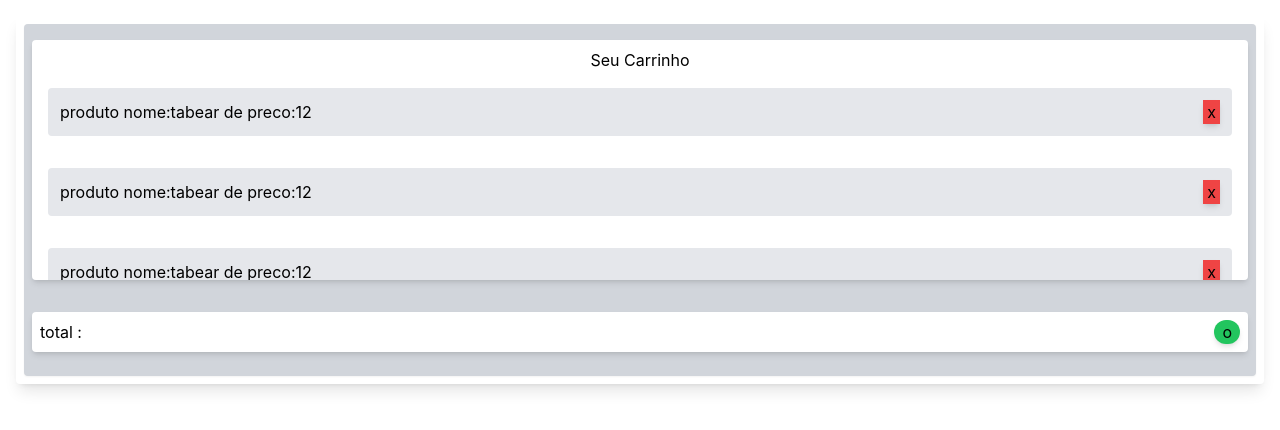
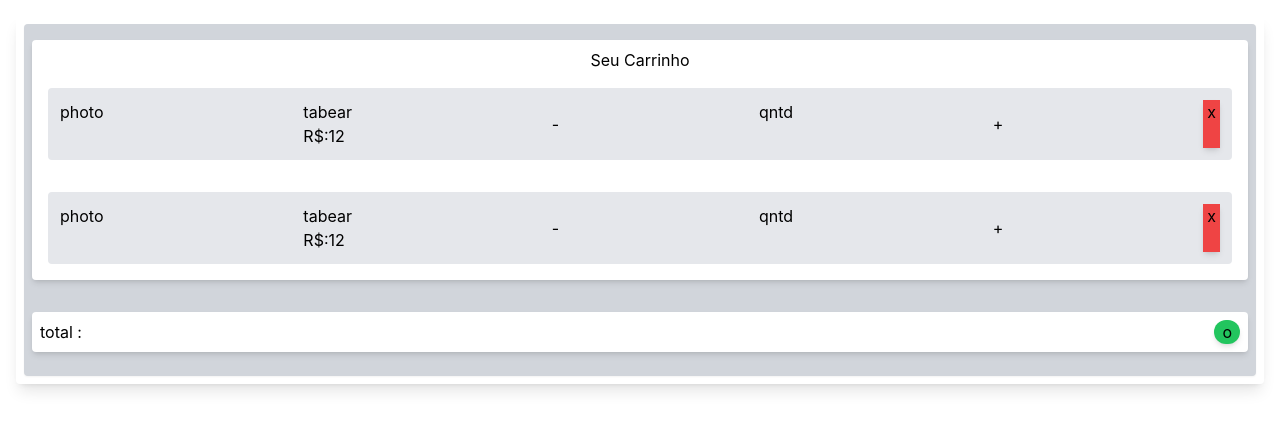
Before and after one commit to Costa-Vitor-Fernandes/peraltabacosFront, a Next.js app: page /carrinho in a window 1280 px wide. Shown: the top 430 px of the page. Built offline with nearby package versions, Linux system fonts and the light colour scheme.

Commit message:
login now loads a token and redirects to main page

```diff
--- a/pages/_app.tsx
+++ b/pages/_app.tsx
@@ -1,8 +1,17 @@
 import '../styles/globals.css'
+import {SetStateAction, useState, Dispatch} from "react"
 import type { AppProps } from 'next/app'
+import {TokenContext} from './context'
 
 function MyApp({ Component, pageProps }: AppProps) {
-  return <Component {...pageProps} />
+
+  const [token,setToken] = useState<string>("no token here yet")
+
+  return (<TokenContext.Provider value={{token,setToken}}>
+  <Component {...pageProps} />
+  </TokenContext.Provider>
+  )
+
 }
 
 export default MyApp
--- a/pages/admin.tsx
+++ b/pages/admin.tsx
@@ -1,6 +1,16 @@
 
-const Admin = () =>{
-    return <div className="flex flex-col bg-gray-200 shadow-md rounded-lg p-2 m-4">
+import { withRouter } from "next/router"
+import { WithRouterProps } from "next/dist/client/with-router"
+import { useContext } from "react"
+import { TokenContext } from "./context"
+
+
+const Admin = (props:WithRouterProps) =>{
+
+    const {token} = useContext(TokenContext)
+
+    if(props.router.query.adminStatus && token ){
+        return (<div className="flex flex-col bg-gray-200 shadow-md rounded-lg p-2 m-4">
         <p>Pagina do Admin
 
         </p>
@@ -13,9 +23,9 @@ const Admin = () =>{
         <div className="bg-gray-300 shadow-md p-2 m-2">estoque</div>
         <div className="bg-gray-300 shadow-md p-2 m-2">vendas</div>
         </div>
-        </div>
+        </div>)
+}else
+return <div className="flex h-screen justify-center items-center">404 | Nada aqui</div>
+
 }
-
-
-
-export default Admin
+export default withRouter(Admin)
--- a/pages/cadastro.tsx
+++ b/pages/cadastro.tsx
@@ -11,17 +11,25 @@ const Cadastro = () =>{
 
 
 const register = () =>{
-    // axios.post('cadastrar..')
+    if(password !== password2) return alert('passwords do not match')
+
+    console.log(nome, email, tel, password2,)
+    axios.post('http://localhost:3002/newUser',{
+        email: email,
+        tel: tel,
+        password: password,
+        name: nome
+    }).then((res)=>{console.log(res, 'res log')})
 }
 
     return (<div className="flex h-screen justify-center items-center">
         <div className="flex flex-col bg-gray-100 p-10 rounded-md">
-        <input className="mb-2 px-10 shadow-md rounded-md" type={'text'} placeholder="Nome" />
-        <input className="mb-2 px-10 shadow-md rounded-md" type={'tel'} placeholder="Telefone" />
-        <input className="mb-2 px-10 shadow-md rounded-md" type="email" placeholder="Email" />
-        <input className="mb-2 px-10 shadow-md rounded-md" type="password" placeholder="Password" />
-        <input className="mb-2 px-10 shadow-md rounded-md" type="password" placeholder="Confirme Password" />
-        <input className="mt-2 px-10 shadow-md bg-green-300 rounded-full hover:bg-green-500 focus:bg-green-500" type="button" value="Cadastrar" />
+        <input className="mb-2 px-10 shadow-md rounded-md" type={'text'} placeholder="Nome" onChange={(e)=>{ setNome(e.target.value);}} />
+        <input className="mb-2 px-10 shadow-md rounded-md" type={'tel'} placeholder="Telefone" onChange={(e)=>{ setTel(+e.target.value);}} />
+        <input className="mb-2 px-10 shadow-md rounded-md" type="email" placeholder="Email" onChange={(e)=>{ setEmail(e.target.value);}} />
+        <input className="mb-2 px-10 shadow-md rounded-md" type="password" placeholder="Password" onChange={(e)=>{ setPassword(e.target.value);}} />
+        <input className="mb-2 px-10 shadow-md rounded-md" type="password" placeholder="Confirme Password" onChange={(e)=>{ setPassword2(e.target.value);}} />
+        <input className="mt-2 px-10 shadow-md bg-green-300 rounded-full hover:bg-green-500 focus:bg-green-500" type="button" value="Cadastrar" onClick={()=>register()} />
         </div>
     </div>)
 }
--- a/pages/carrinho.tsx
+++ b/pages/carrinho.tsx
@@ -1,20 +1,36 @@
+import { useContext } from "react"
+import { TokenContext } from "./context"
+
 interface ProdutoNoCarrinhoProps {
     name:string,
     price:number,
-
 }
 
 const ProdutoNoCarrinho = (props:ProdutoNoCarrinhoProps) =>  {
     return (<div className="flex bg-gray-200 justify-between rounded p-3 m-4">
-        <div>produto nome:{props.name} de preco:{props.price}</div>
+        <div>photo</div>
+        <div><p>{props.name}</p>
+        <p>R$:{props.price}</p>
+        </div>
+        <input type="button" value="-" />
+        <p>qntd</p>
+        <input type="button" value="+" />
         <div className="bg-red-500 shadow-md px-1">x</div>
         </div>)
+
 }
 
 
 
 
 const Carrinho = () =>{
+
+
+    const {token} = useContext(TokenContext)
+
+    console.log(token, 'olha ele ai o token')
+
+
     return <div className="flex flex-col bg-white shadow-lg m-4 p-2 rounded">
 
 
--- /dev/null
+++ b/pages/context.ts
@@ -0,0 +1,8 @@
+import { createContext, useContext } from "react";
+
+export type GlobalContent = {
+    token?: string
+    setToken?:(c:string)=>void;
+  }
+
+  export const TokenContext = createContext<GlobalContent>({});
--- a/pages/login.tsx
+++ b/pages/login.tsx
@@ -1,20 +1,56 @@
-import { useState } from "react"
+import axios from "axios"
+import Link from "next/link"
+import { useState, useContext } from "react"
+import { useRouter } from "next/router"
+import { TokenContext } from "./context"
+
+
+
 const Login = () =>{
 
-
+    const {token, setToken} = useContext(TokenContext)
     const [email,setEmail] = useState<string>('')
     const [password,setPassword] = useState<string>('')
 
+    const router = useRouter()
 const enter = () =>{
-    //login action
+    console.log(email, password)
+
+
+    axios.post('http://localhost:3002/login', {
+        email: email,
+        password: password,
+    }).then((res)=>{
+        console.log(res.data, 'resdatra')
+        if(res.data.adminStatus){
+            router.push({
+                pathname: '/admin',
+                query: { adminStatus: true}
+            }, '/admin')
+            if(setToken){
+                setToken(res.data.token)
+
+            }
+        }
+
+        if(!res.data.token) return
+        if(setToken){
+            setToken(res.data.token)
+        }
+        setTimeout(()=>{
+            console.log(token, 'olah o token')
+        },2000)
+        // cookies token?
+        router.push('/')
+    })
 }
 
     return(<div className="flex h-screen justify-center self-center items-center">
         <div className="flex flex-col bg-indigo-300 p-10 rounded-lg">
             <h1 className="text-center pb-5">Login</h1>
-        <input className="p-2 m-1" type="email" name="email" placeholder="Email" required />
-        <input className="p-2 m-1" type="password" name="email" placeholder="Password" required />
-        <input className="p-2 m-1 bg-green-500 mb-4" type="button" value="Enter" onClick={() => enter} />
+        <input className="p-2 m-1" type="email" name="email" placeholder="Email" required  onChange={(e)=>{ setEmail(e.target.value);}} />
+        <input className="p-2 m-1" type="password" name="email" placeholder="Password" required  onChange={(e)=>{ setPassword(e.target.value);}} />
+        <a className="p-2 m-1 bg-green-500 mb-4" type="button" onClick={() => enter()}>Login</a>
         <a className="bg-indigo-400 mx-12 text-center rounded-full" href="/cadastro">Cadastrar</a>
         </div>
     </div>)
```
Also changed, not shown: 1 other file (tests, documents, lock files or other folders).
